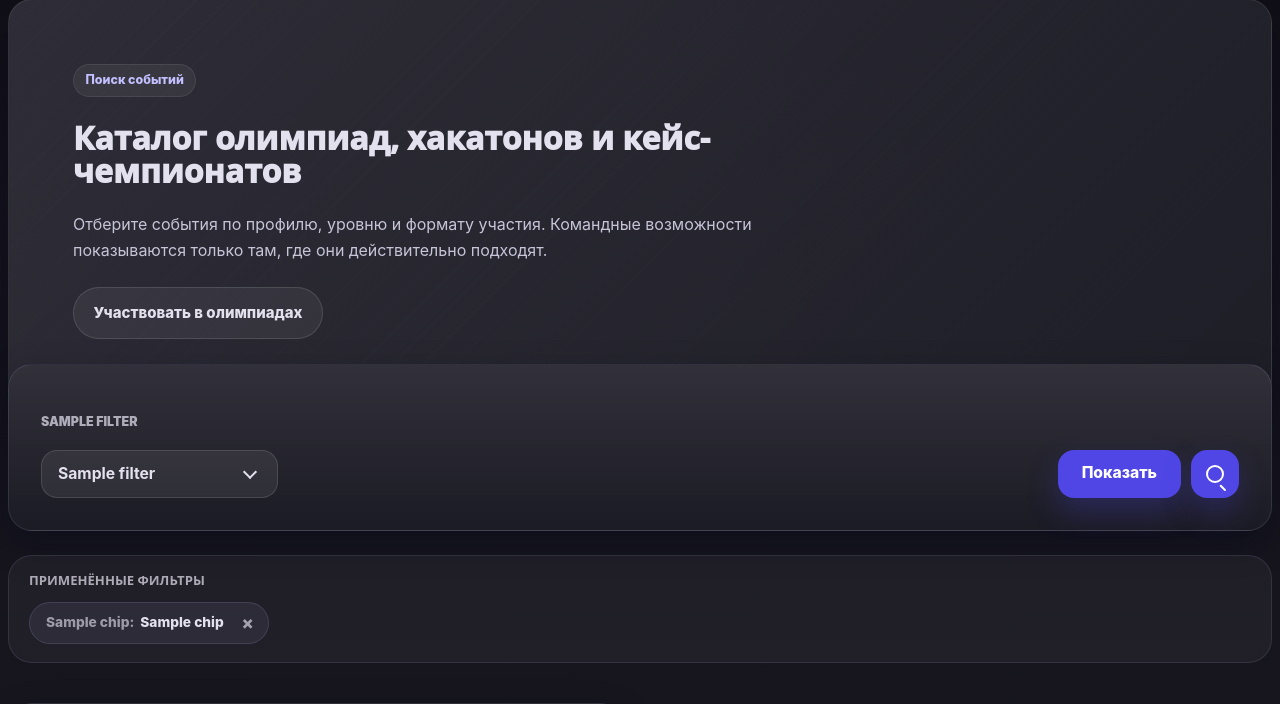
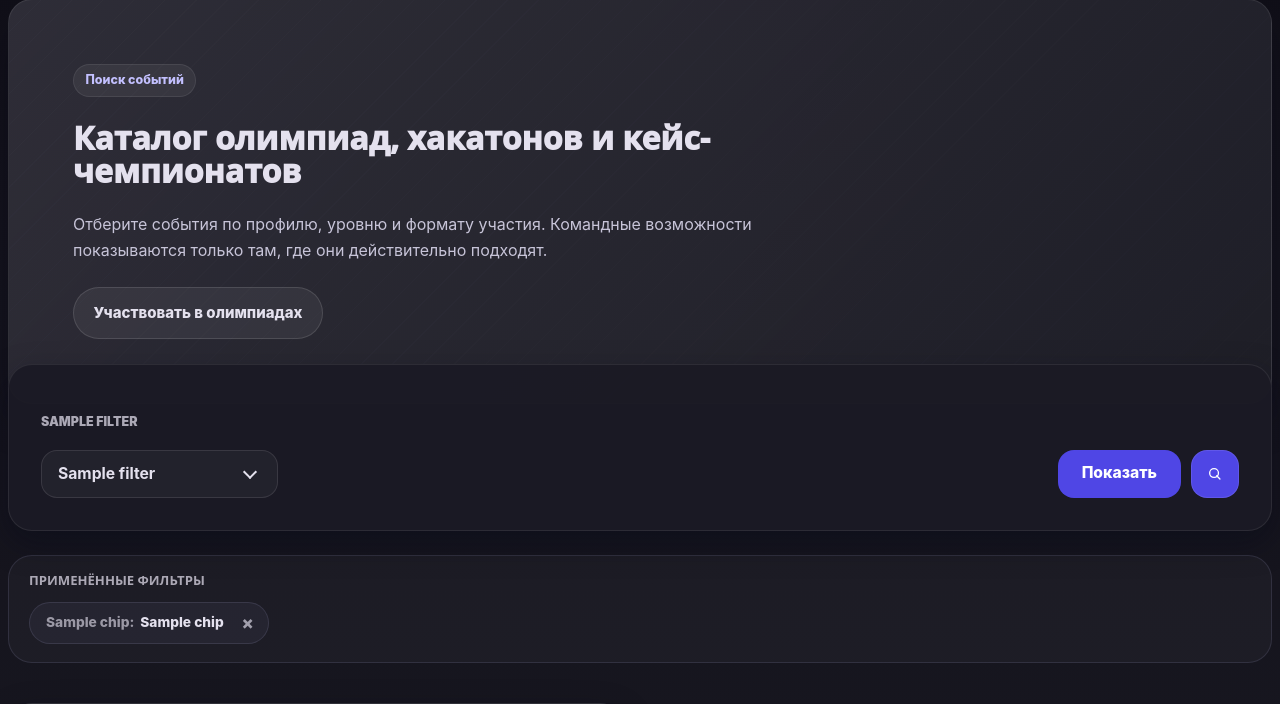
Before and after one commit to NikitOK11/Bloom, a Django app: template backend/apps/web/templates/web/event_list.html in a window 1280 px wide. Shown: the part 149-853 px from the top of the page. Run offline with Django 3.2, Linux system fonts and the light colour scheme; the template is opened without the code that fills it: most values are stand-ins (such as "Sample title", 1, 10 or a date in 2020).

Commit message:
Flatten filter search controls

```diff
--- a/backend/apps/web/static/web/styles.css
+++ b/backend/apps/web/static/web/styles.css
@@ -844,12 +844,19 @@ h3 {
     display: grid;
 }
 
+.filter-search-icon {
+    width: 1.1rem;
+    height: 1.1rem;
+    display: block;
+    flex: 0 0 auto;
+}
+
 .event-catalog-page.filter-focus-active .catalog-hero,
 .event-catalog-page.filter-focus-active .catalog-applied-filters,
 .event-catalog-page.filter-focus-active .event-grid,
 .event-catalog-page.filter-focus-active .empty-state {
-    opacity: 0.4;
-    filter: blur(2px);
+    opacity: 0.48;
+    filter: blur(1px);
     transition: opacity 200ms ease, filter 200ms ease;
 }
 
@@ -857,16 +864,14 @@ h3 {
     display: grid;
     gap: 18px;
     overflow: visible;
-    border-color: rgba(195, 192, 255, 0.12);
-    background:
-        linear-gradient(180deg, rgba(53, 52, 62, 0.84), rgba(27, 27, 36, 0.94)),
-        var(--color-surface);
+    border: 1px solid rgba(255, 255, 255, 0.08);
+    background: rgba(28, 27, 37, 0.96);
     transition: border-color 200ms ease, box-shadow 200ms ease;
 }
 
 .event-catalog-page.filter-focus-active .catalog-filter-panel {
-    border-color: rgba(195, 192, 255, 0.28);
-    box-shadow: 0 24px 60px rgba(2, 6, 23, 0.48);
+    border-color: rgba(195, 192, 255, 0.2);
+    box-shadow: 0 12px 24px rgba(2, 6, 23, 0.18);
 }
 
 .catalog-control-bar {
@@ -915,10 +920,10 @@ h3 {
     width: 48px;
     min-width: 48px;
     padding: 0;
-    border: 1px solid transparent;
+    border: 1px solid rgba(195, 192, 255, 0.14);
     background: var(--color-deep-dark);
     color: #FFFFFF;
-    box-shadow: 0 14px 30px rgba(79, 70, 229, 0.26);
+    box-shadow: none;
 }
 
 .catalog-filter-compact-toggle {
@@ -950,29 +955,8 @@ h3 {
 .catalog-search-submit:focus-visible {
     transform: translateY(-1px);
     outline: none;
-    box-shadow: 0 18px 34px rgba(79, 70, 229, 0.34);
-}
-
-.catalog-search-icon {
-    position: relative;
-    display: block;
-    width: 18px;
-    height: 18px;
-    border: 2px solid currentColor;
-    border-radius: 50%;
-}
-
-.catalog-search-icon::after {
-    position: absolute;
-    right: -6px;
-    bottom: -5px;
-    width: 8px;
-    height: 2px;
-    border-radius: 999px;
-    background: currentColor;
-    content: "";
-    transform: rotate(45deg);
-    transform-origin: left center;
+    box-shadow: none;
+    border-color: rgba(195, 192, 255, 0.24);
 }
 
 .catalog-filter-panel.is-search-active .catalog-search-toggle {
@@ -1093,9 +1076,9 @@ h3 {
     width: 100%;
     min-height: 48px;
     padding: 12px 16px;
-    border: 1px solid rgba(255, 255, 255, 0.12);
+    border: 1px solid rgba(255, 255, 255, 0.1);
     border-radius: var(--radius-sm);
-    background: rgba(255, 255, 255, 0.07);
+    background: rgba(255, 255, 255, 0.04);
     color: var(--color-text);
     font: inherit;
     font-size: 0.98rem;
@@ -1213,14 +1193,14 @@ h3 {
     line-height: 1.2;
     white-space: nowrap;
     cursor: pointer;
-    box-shadow: 0 14px 30px rgba(79, 70, 229, 0.26);
-    transition: transform 180ms ease, box-shadow 180ms ease;
+    box-shadow: none;
+    transition: transform 180ms ease, background 180ms ease, border-color 180ms ease;
 }
 
 .catalog-filter-submit:hover,
 .catalog-filter-submit:focus-visible {
-    transform: translateY(-2px);
-    box-shadow: 0 18px 34px rgba(79, 70, 229, 0.34);
+    transform: translateY(-1px);
+    background: #4338ca;
     outline: none;
 }
 
--- a/backend/apps/web/templates/web/base.html
+++ b/backend/apps/web/templates/web/base.html
@@ -7,8 +7,8 @@
     <meta charset="utf-8">
     <meta name="viewport" content="width=device-width, initial-scale=1">
     <title>{% block title %}{% trans "Bloom" %}{% endblock %}</title>
-    <link rel="stylesheet" href="{% static 'web/styles.css' %}?v=flat-navbar-20260513">
-    <script src="{% static 'web/js/app.js' %}?v=flat-navbar-20260513" defer></script>
+    <link rel="stylesheet" href="{% static 'web/styles.css' %}?v=flat-filter-cleanup-20260513">
+    <script src="{% static 'web/js/app.js' %}?v=flat-filter-cleanup-20260513" defer></script>
 </head>
 <body class="{% block body_class %}{% endblock %}">
     {% block site_header %}
--- a/backend/apps/web/templates/web/event_list.html
+++ b/backend/apps/web/templates/web/event_list.html
@@ -27,7 +27,9 @@
                 <label class="sr-only" for="catalog-search-input">{% trans "Поиск" %}</label>
                 <input id="catalog-search-input" class="catalog-search-input" type="search" name="q" value="{{ selected_filters.q }}" placeholder="{% trans 'Название или организатор' %}" data-search-input>
                 <button class="catalog-search-submit" type="submit" aria-label="{% trans 'Найти событие' %}">
-                    <span class="catalog-search-icon" aria-hidden="true"></span>
+                    <svg class="filter-search-icon" viewBox="0 0 24 24" aria-hidden="true">
+                        <path d="M11 5a6 6 0 1 0 0 12a6 6 0 0 0 0-12Zm8 14-4.35-4.35" fill="none" stroke="currentColor" stroke-linecap="round" stroke-linejoin="round" stroke-width="1.8"/>
+                    </svg>
                 </button>
             </div>
         </div>
@@ -69,7 +71,9 @@
             <div class="catalog-filter-actions">
                 <button class="catalog-filter-submit" type="submit">{% trans "Показать" %}</button>
                 <button class="catalog-search-toggle" type="button" aria-expanded="{% if selected_filters.q %}true{% else %}false{% endif %}" aria-controls="catalog-search-input" aria-label="{% trans 'Поиск' %}" data-search-toggle>
-                    <span class="catalog-search-icon" aria-hidden="true"></span>
+                    <svg class="filter-search-icon" viewBox="0 0 24 24" aria-hidden="true">
+                        <path d="M11 5a6 6 0 1 0 0 12a6 6 0 0 0 0-12Zm8 14-4.35-4.35" fill="none" stroke="currentColor" stroke-linecap="round" stroke-linejoin="round" stroke-width="1.8"/>
+                    </svg>
                 </button>
             </div>
         </div>
```
Also changed, not shown: other parts of backend/apps/web/static/web/styles.css (+48 -84 lines), backend/apps/web/templates/web/olympiad_list.html (+6 -2 lines), backend/apps/web/tests/test_events.py (+3 -1 lines).
